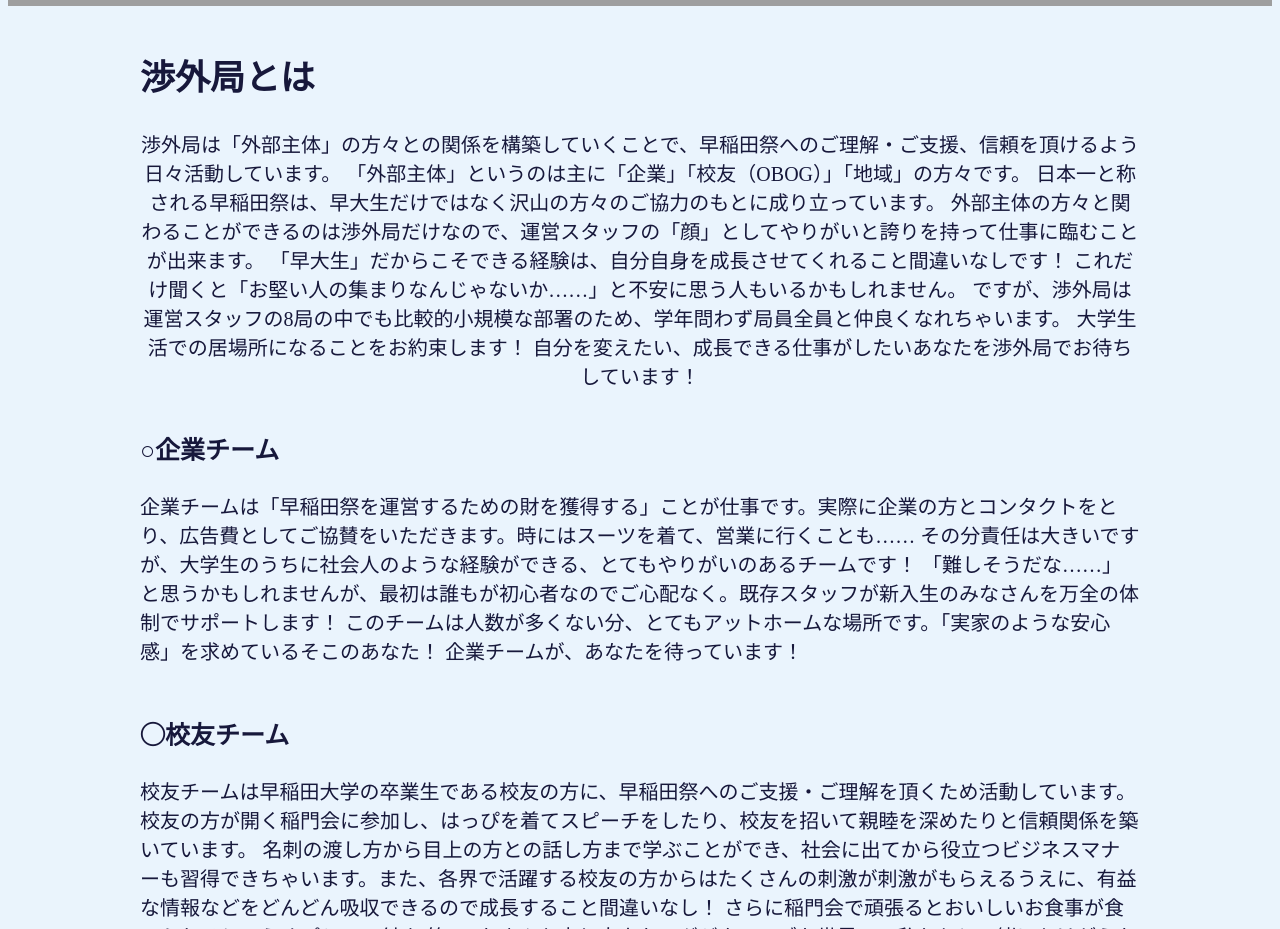
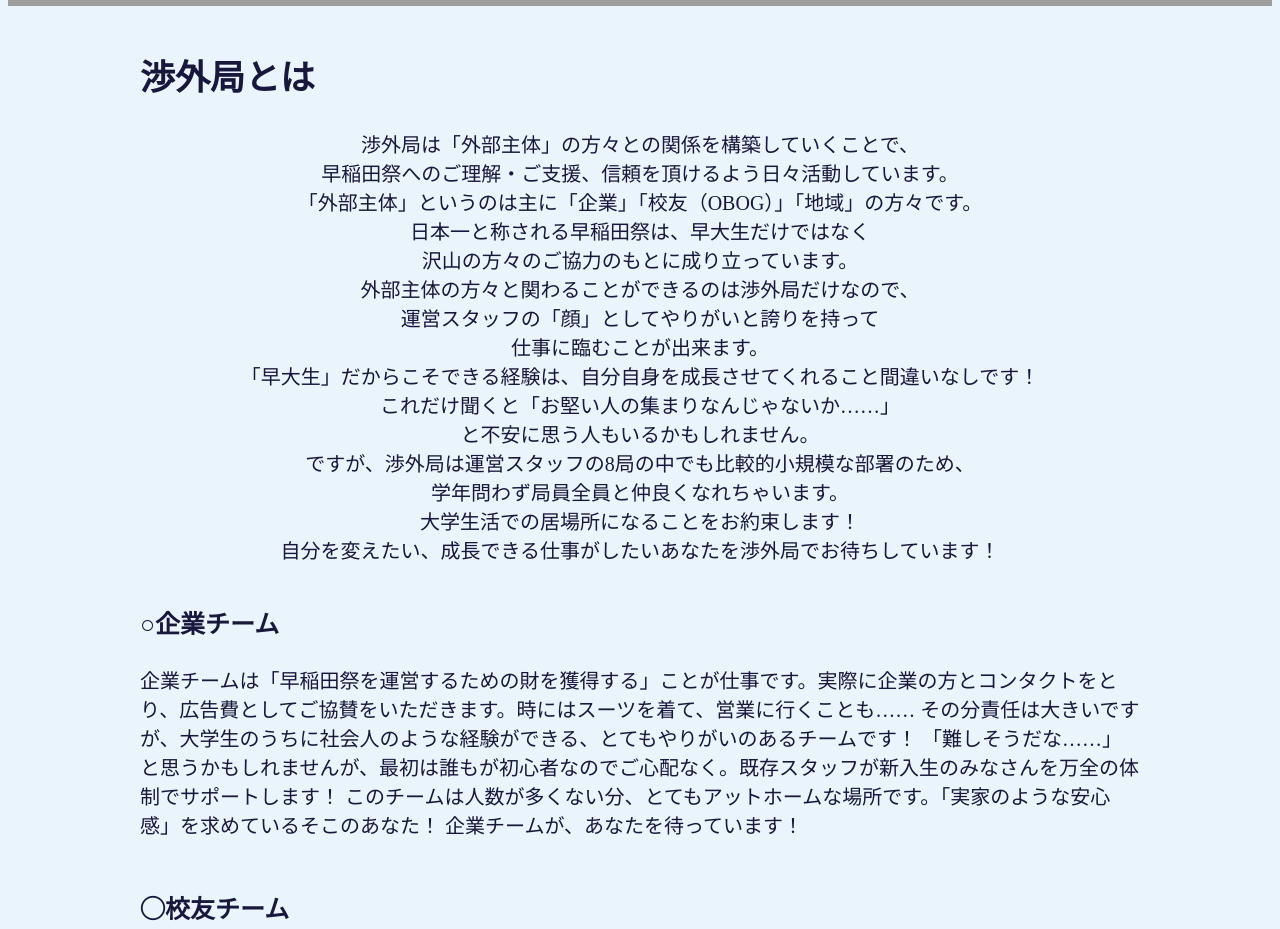
Before and after one commit to wasedasai2021shinkan/shougai, a plain HTML site: page index.html in a window 1280 px wide. Shown: the part 1000-1929 px from the top of the page. Drawn offline with Linux system fonts and the light colour scheme; grey boxes are pictures that could not be loaded.

Commit message:
Update index.html

```diff
--- a/index.html
+++ b/index.html
@@ -219,14 +219,21 @@
         <div class="wrapper">
         <h2>渉外局とは</h2>
         <p class="setsumei">
-          渉外局は「外部主体」の方々との関係を構築していくことで、早稲田祭へのご理解・ご支援、信頼を頂けるよう日々活動しています。
-          「外部主体」というのは主に「企業」「校友（OBOG）」「地域」の方々です。
-          日本一と称される早稲田祭は、早大生だけではなく沢山の方々のご協力のもとに成り立っています。
-          外部主体の方々と関わることができるのは渉外局だけなので、運営スタッフの「顔」としてやりがいと誇りを持って仕事に臨むことが出来ます。
-          「早大生」だからこそできる経験は、自分自身を成長させてくれること間違いなしです！
-          これだけ聞くと「お堅い人の集まりなんじゃないか……」と不安に思う人もいるかもしれません。
-          ですが、渉外局は運営スタッフの8局の中でも比較的小規模な部署のため、学年問わず局員全員と仲良くなれちゃいます。
-          大学生活での居場所になることをお約束します！ 自分を変えたい、成長できる仕事がしたいあなたを渉外局でお待ちしています！
+          渉外局は「外部主体」の方々との関係を構築していくことで、</br>
+          早稲田祭へのご理解・ご支援、信頼を頂けるよう日々活動しています。</br>
+          「外部主体」というのは主に「企業」「校友（OBOG）」「地域」の方々です。</br>
+          日本一と称される早稲田祭は、早大生だけではなく</br>
+          沢山の方々のご協力のもとに成り立っています。 </br>
+          外部主体の方々と関わることができるのは渉外局だけなので、</br>
+          運営スタッフの「顔」としてやりがいと誇りを持って</br>
+          仕事に臨むことが出来ます。</br>
+          「早大生」だからこそできる経験は、自分自身を成長させてくれること間違いなしです！ </br>
+          これだけ聞くと「お堅い人の集まりなんじゃないか……」</br>
+          と不安に思う人もいるかもしれません。</br>
+          ですが、渉外局は運営スタッフの8局の中でも比較的小規模な部署のため、</br>
+          学年問わず局員全員と仲良くなれちゃいます。</br>
+          大学生活での居場所になることをお約束します！ </br>
+          自分を変えたい、成長できる仕事がしたいあなたを渉外局でお待ちしています！
 
         </p>
 
```
